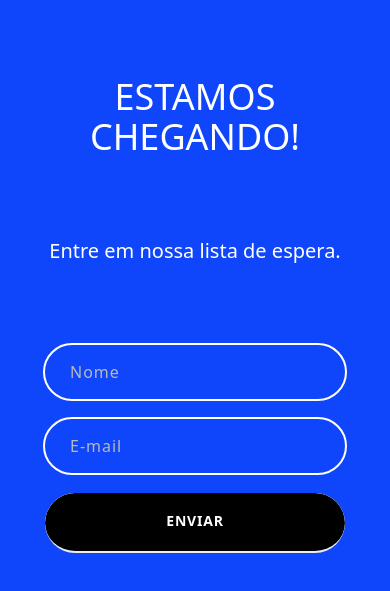
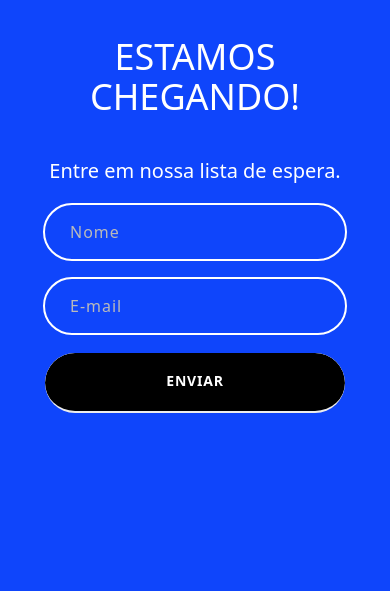
Before and after one commit to respeitaoveg/astro, an Astro site: page / in a window 390 px wide. Shown: the part 239-830 px from the top of the page. Built offline with nearby package versions, Linux system fonts and the light colour scheme; Astro itself is replaced by a stand-in of ours.

Commit message:
style: improve messages with div

```diff
--- a/src/pages/index.astro
+++ b/src/pages/index.astro
@@ -3,15 +3,15 @@ import Layout from "../layouts/Layout.astro";
 ---
 
 <Layout title="Registro kd-pet">
-  <main class="flex flex-col gap-20 p-4 md:p-20 md:pl-[200px] items-center md:items-start">
+  <main class="flex flex-col gap-10 md:gap-20 p-4 md:p-20 md:pl-[200px] items-center md:items-start">
     <div class="mt-5 max-w-[200px]">
       <img src="/kdpet-logo.png" alt="" srcset="" width="100%" />
     </div>
-    <h1 class="text-4xl md:hidden text-center">ESTAMOS CHEGANDO!</h1>
-    <div class="hidden md:block">
-      <p class="text-7xl text-start">ESTAMOS</p>
-      <p class="text-7xl text-start">CHEGANDO!</p>
+    <div>
+      <p class="text-4xl md:text-7xl text-center md:text-start">ESTAMOS</p>
+      <p class="text-4xl md:text-7xl text-center md:text-start">CHEGANDO!</p>
     </div>
+    <div class="flex flex-col gap-5 items-center md:items-start">
       <h4 class="text-xl text-center">Entre em nossa lista de espera.</h4>
       <form
         id="submit-l"
@@ -24,6 +24,7 @@ import Layout from "../layouts/Layout.astro";
           Enviar
         </button>
       </form>
+    </div>
   </main>
 </Layout>
 
```
Lines whose indentation alone changed are shown as unchanged.
